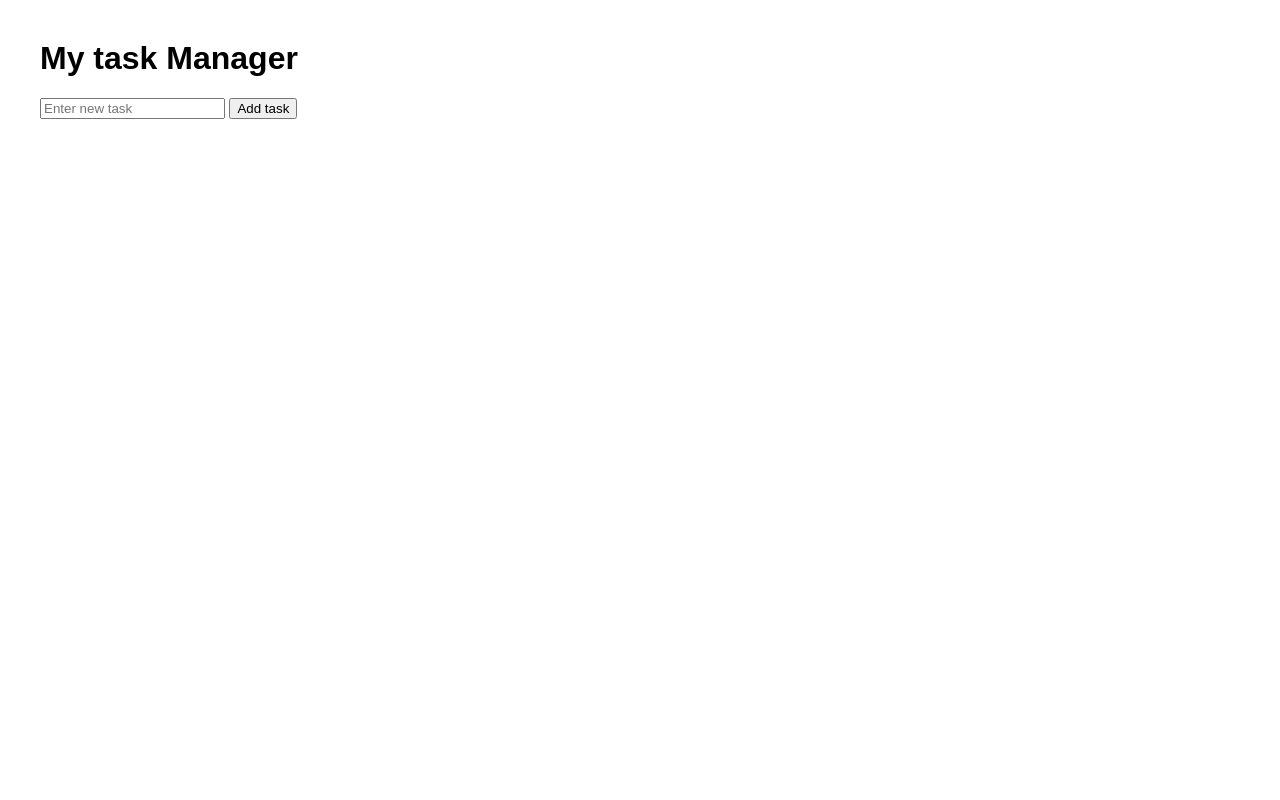
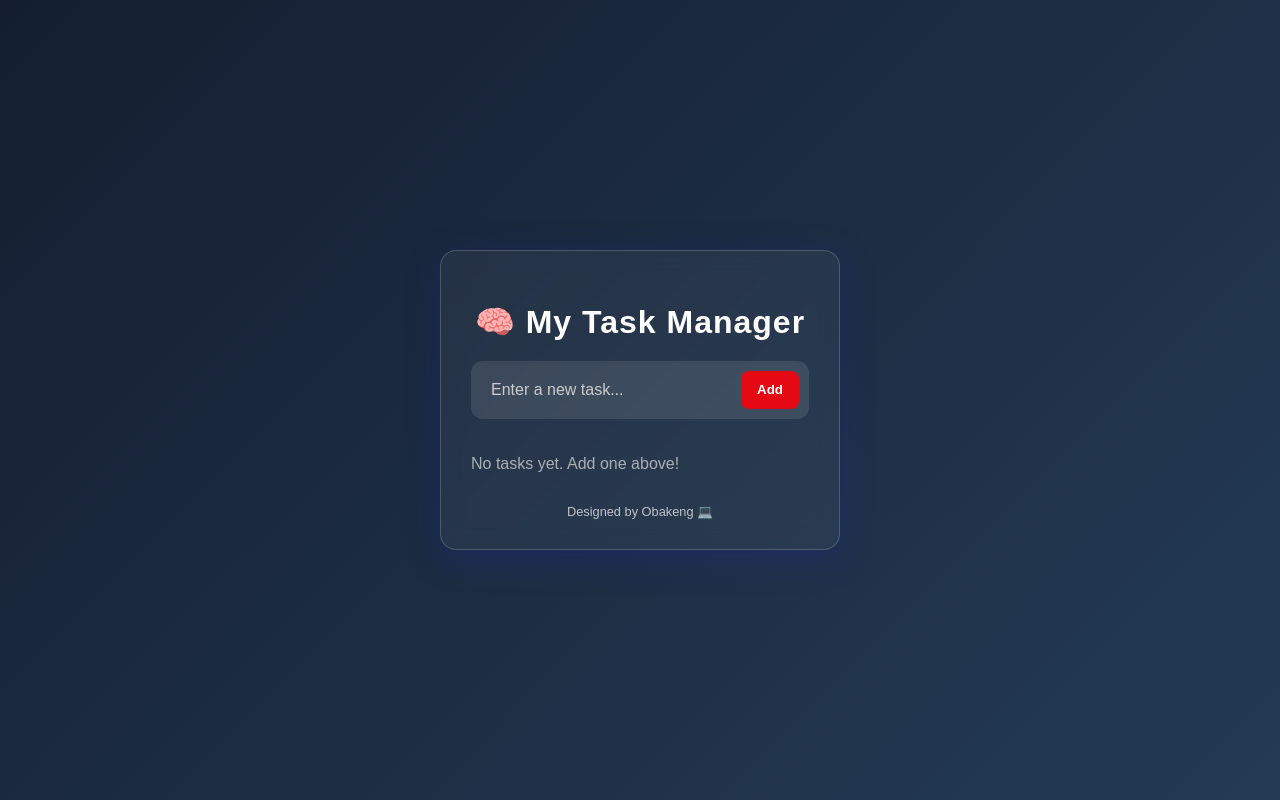
Before and after one commit to MrHlahle/flask-task-manager, a Flask app: page / in a window 1280 px wide. Run offline with Flask 3, Linux system fonts and the light colour scheme.

```diff
--- a/app.py
+++ b/app.py
@@ -1,29 +1,25 @@
 from flask import Flask, render_template, redirect, request, url_for
 
-#create flask app
-app = Flask (__name__)
+app = Flask(__name__)
 
-#create list of tasks
 tasks = []
 
-#home route
-@app.route ('/')
+@app.route('/')
 def index():
-    return render_template('index.html',tasks=tasks)
+    return render_template('index.html', tasks=tasks)
 
-#add route
-@app.route ('/add', methods=['POST'])
+@app.route('/add', methods=['POST'])
 def add_tasks():
     task_content = request.form['content']
-    tasks.append({'content':task_content})
+    if task_content.strip():
+        tasks.append({'content': task_content})
     return redirect(url_for('index'))
 
-#delete route
-@app.route ('/delete/<int:task_id>')
+@app.route('/delete/<int:task_id>')
 def delete_tasks(task_id):
-    tasks.pop(task_id)
+    if 0 <= task_id < len(tasks):
+        tasks.pop(task_id)
     return redirect(url_for('index'))
 
-#run the server
 if __name__ == "__main__":
-   app.run(debug=True)
+    app.run(debug=True)
--- a/templates/index.html
+++ b/templates/index.html
@@ -1,41 +1,155 @@
 <!DOCTYPE html>
-<html>
+<html lang="en">
 <head>
-      <title>Task Managrer</title>
+  <meta charset="UTF-8" />
+  <meta name="viewport" content="width=device-width, initial-scale=1.0" />
+  <title>Task Manager</title>
   <style>
-        body{
-            font-family: arial, sans-serif;
-            margin: 40px;
+    /* Modern Netflix-style UI */
+    * {
+      box-sizing: border-box;
     }
-        form{
+
+    body {
+      font-family: 'Poppins', sans-serif;
+      background: linear-gradient(135deg, #141e30, #243b55);
+      color: #fff;
+      margin: 0;
+      padding: 0;
+      display: flex;
+      justify-content: center;
+      align-items: center;
+      min-height: 100vh;
+    }
+
+    .container {
+      background: rgba(255, 255, 255, 0.05);
+      border-radius: 16px;
+      box-shadow: 0 8px 32px 0 rgba(31, 38, 135, 0.37);
+      backdrop-filter: blur(10px);
+      border: 1px solid rgba(255, 255, 255, 0.18);
+      width: 400px;
+      padding: 30px;
+      text-align: center;
+      animation: fadeIn 0.8s ease;
+    }
+
+    h1 {
       margin-bottom: 20px;
+      font-size: 2rem;
+      letter-spacing: 1px;
     }
-        .task{
-            margin-bottom: 10px
+
+    form {
+      display: flex;
+      justify-content: space-between;
+      margin-bottom: 20px;
+      background: rgba(255, 255, 255, 0.1);
+      padding: 10px;
+      border-radius: 12px;
     }
-        .delete-button{
-            margin-left: 10px;
-            color: red;
+
+    input[type="text"] {
+      width: 70%;
+      padding: 10px;
+      border: none;
+      outline: none;
+      background: transparent;
+      color: #fff;
+      font-size: 1rem;
+    }
+
+    input::placeholder {
+      color: #ccc;
+    }
+
+    button {
+      background: #e50914;
+      border: none;
+      color: white;
+      padding: 10px 16px;
+      border-radius: 8px;
+      font-weight: 600;
+      cursor: pointer;
+      transition: 0.3s;
+    }
+
+    button:hover {
+      background: #ff1e26;
+      transform: scale(1.05);
+    }
+
+    .task-list {
+      text-align: left;
+      max-height: 300px;
+      overflow-y: auto;
+    }
+
+    .task {
+      background: rgba(255, 255, 255, 0.08);
+      margin-bottom: 10px;
+      padding: 12px 16px;
+      border-radius: 10px;
+      display: flex;
+      justify-content: space-between;
+      align-items: center;
+      transition: 0.3s;
+    }
+
+    .task:hover {
+      background: rgba(255, 255, 255, 0.15);
+      transform: translateX(3px);
+    }
+
+    .delete-button {
+      color: #e50914;
+      font-weight: bold;
       text-decoration: none;
+      transition: 0.2s;
+    }
+
+    .delete-button:hover {
+      color: #ff5252;
+      transform: scale(1.1);
+    }
+
+    @keyframes fadeIn {
+      from { opacity: 0; transform: translateY(10px); }
+      to { opacity: 1; transform: translateY(0); }
+    }
+
+    footer {
+      margin-top: 15px;
+      font-size: 0.8rem;
+      opacity: 0.7;
     }
   </style>
 </head>
 <body>
-       <h1>My task Manager</h1>
+  <div class="container">
+    <h1>🧠 My Task Manager</h1>
 
-       <!-- form to add tasks -->
-       <form action ="/add" method="post">
-             <input type ="text" name="content" placeholder="Enter new task" required>
-             <button type ="submit">Add task</button>
+    <!-- Form to add tasks -->
+    <form action="/add" method="post">
+      <input type="text" name="content" placeholder="Enter a new task..." required />
+      <button type="submit">Add</button>
     </form>
 
-        <!--list of tasks -->
+    <!-- List of tasks -->
+    <div class="task-list">
+      {% if tasks %}
         {% for task in tasks %}
           <div class="task">
-        {{ loop.index }} - {{ task['content'] }}
-        <a href="/delete/{{ loop.index0 }}" class="delete-button">[Delete]</a>
+            <span>{{ loop.index }}. {{ task['content'] }}</span>
+            <a href="/delete/{{ loop.index0 }}" class="delete-button">✕</a>
           </div>
         {% endfor %}
+      {% else %}
+        <p style="opacity: 0.6;">No tasks yet. Add one above!</p>
+      {% endif %}
+    </div>
 
+    <footer>Designed by Obakeng 💻</footer>
+  </div>
 </body>
 </html>
--- /dev/null
+++ b/templates/requirements.txt
@@ -0,0 +1,2 @@
+Flask==3.0.3
+gunicorn==22.0.0
```
Also changed, not shown: 1 other file. Lines whose indentation alone changed are shown as unchanged.
